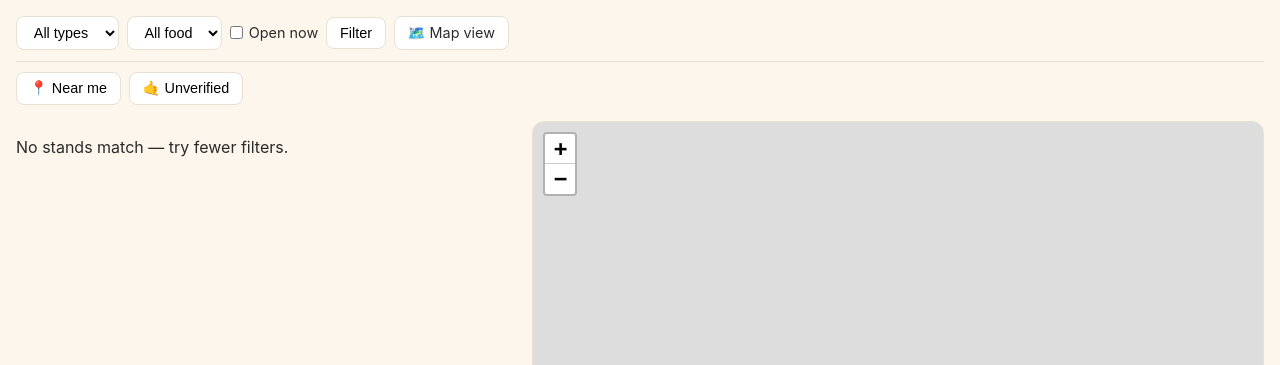
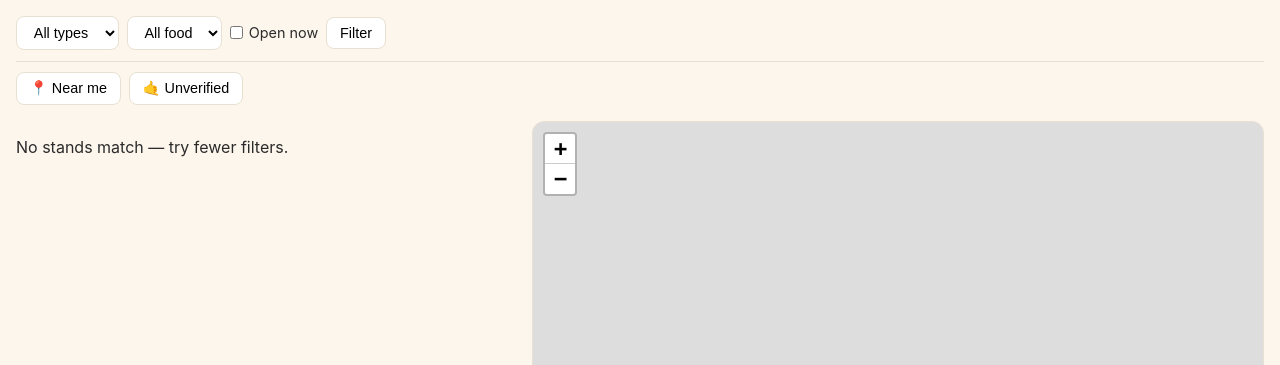
Before and after one commit to mgiampapa/hilobakestands, a Django app: template stands/templates/stands/list.html in a window 1280 px wide. Shown: the part 55-420 px from the top of the page. Run offline with Django 5.2, Linux system fonts and the light colour scheme; the template is opened without the code that fills it, so the values that code supplies are empty; some libraries are stand-ins or nearby versions.

Commit message:
Fix desktop map toggle: hide rule lost to a.btn specificity; move view toggle into pill group

```diff
--- a/stands/templates/stands/_filters.html
+++ b/stands/templates/stands/_filters.html
@@ -16,15 +16,15 @@
   {# carry the Unverified toggle through a Filter submit (it's a pill below) #}
   {% if current.community %}<input type="hidden" name="community" value="1">{% endif %}
   <button type="submit">{% trans "Filter" %}</button>
+
+  <hr class="filter-sep">
+
+  {# on/off toggle pills (work differently from the filters above) #}
   {% if map_page %}
     <a class="btn toggle-view" href="{% url 'stand_list' %}?{{ request.GET.urlencode }}">📋 {% trans "List view" %}</a>
   {% else %}
     <a class="btn toggle-view" href="{% url 'stand_map' %}?{{ request.GET.urlencode }}">🗺️ {% trans "Map view" %}</a>
   {% endif %}
-
-  <hr class="filter-sep">
-
-  {# on/off toggle pills (work differently from the filters above) #}
   <button type="button" class="btn" id="near-me" aria-pressed="false" hidden>📍 {% trans "Near me" %}</button>
   <button type="button" class="btn{% if current.community %} active{% endif %}" id="community-toggle" aria-pressed="{% if current.community %}true{% else %}false{% endif %}" title="{% trans 'Show unverified, community-submitted stands' %}">🤙 {% trans "Unverified" %}</button>
   <span class="muted" id="near-me-status" role="status"></span>
--- a/stands/templates/stands/list.html
+++ b/stands/templates/stands/list.html
@@ -6,7 +6,7 @@
      centered list (no map shown, Leaflet never downloaded). */
   @media (min-width: 1100px) {
     main { max-width: 1380px; }
-    .toggle-view { display: none; }  /* the map is already on screen */
+    a.btn.toggle-view { display: none; }  /* the map is already on screen (beats a.btn in base.html) */
     .split { display: grid; grid-template-columns: minmax(380px, 500px) 1fr;
              gap: 1rem; align-items: start; }
     .side-map-wrap { position: sticky; top: 1rem;
```
